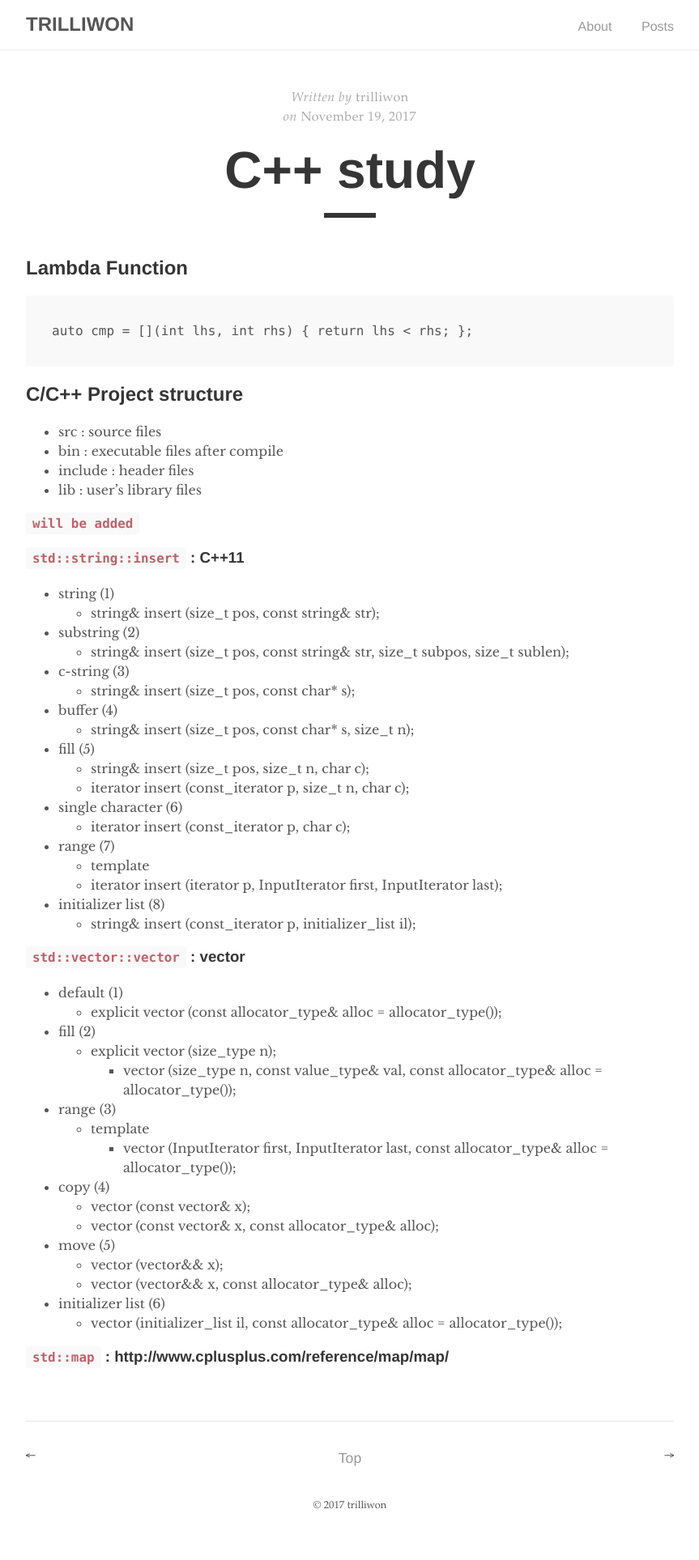
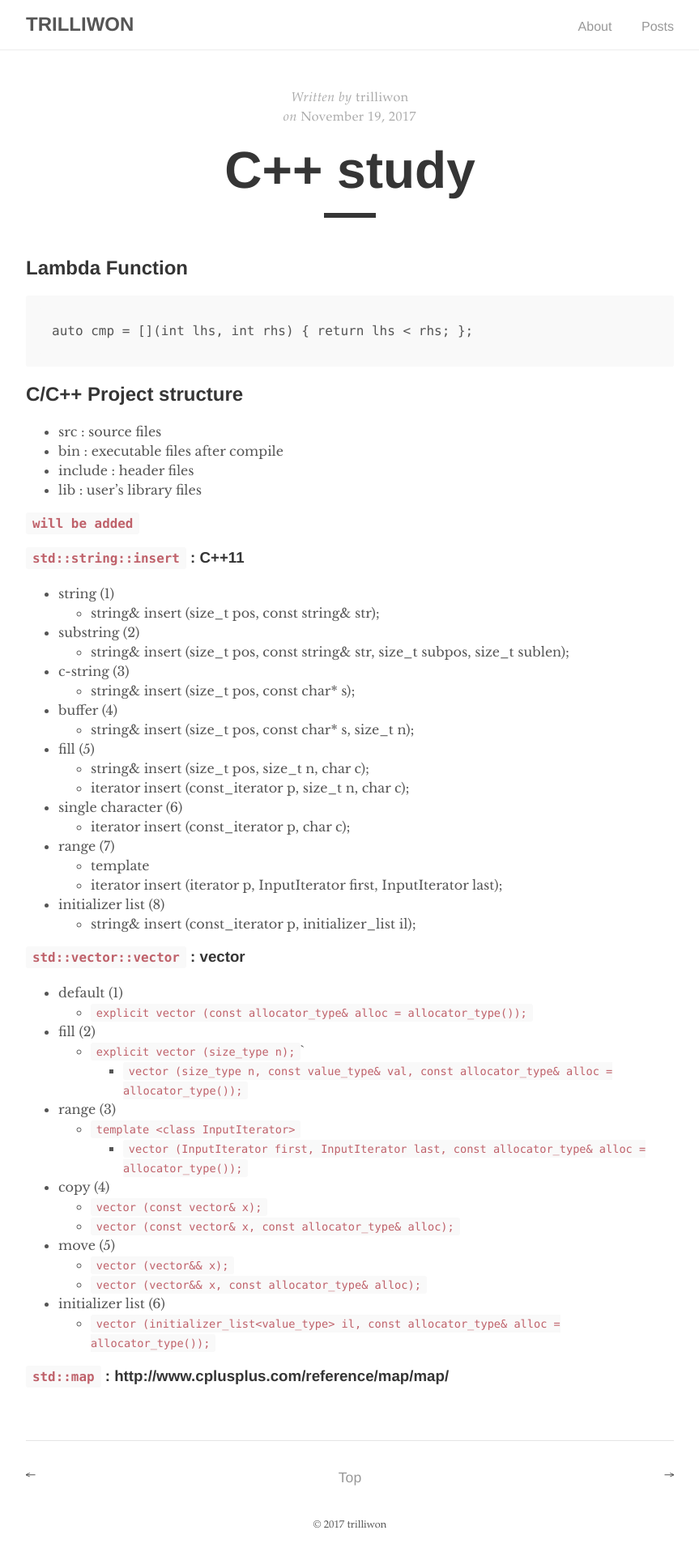
Before and after one commit to trilliwon/ABL, a Jekyll site: the page built from _posts/2017-11-19-cpp-howto.md, in a window 1280 px wide. Shown: the whole page at 81% size, without its empty margins (208-1071 px from the left). Built offline with Jekyll 4.4.1, drawn with Linux system fonts in a browser that asks for light colours; before the commit the page ends 1903 px from its top, so only the background shows below that.

Commit message:
Fri Dec  1 12:37:06 KST 2017

```diff
--- a/_posts/2017-11-19-cpp-howto.md
+++ b/_posts/2017-11-19-cpp-howto.md
@@ -46,20 +46,20 @@ auto cmp = [](int lhs, int rhs) { return lhs < rhs; };
 ### `std::vector::vector` : vector
 
 - default (1)
-  - explicit vector (const allocator_type& alloc = allocator_type());
+  - `explicit vector (const allocator_type& alloc = allocator_type());`
 - fill (2)
-  - explicit vector (size_type n);
-    - vector (size_type n, const value_type& val, const allocator_type& alloc = allocator_type());
+  - `explicit vector (size_type n);``
+    - `vector (size_type n, const value_type& val, const allocator_type& alloc = allocator_type());`
 - range (3)
-  - template <class InputIterator>
-    - vector (InputIterator first, InputIterator last, const allocator_type& alloc = allocator_type());
+  - `template <class InputIterator>`
+    - `vector (InputIterator first, InputIterator last, const allocator_type& alloc = allocator_type());`
 - copy (4)
-  - vector (const vector& x);
-  - vector (const vector& x, const allocator_type& alloc);
+  - `vector (const vector& x);`
+  - `vector (const vector& x, const allocator_type& alloc);`
 - move (5)
-  - vector (vector&& x);
-  - vector (vector&& x, const allocator_type& alloc);
+  - `vector (vector&& x);`
+  - `vector (vector&& x, const allocator_type& alloc);`
 - initializer list (6)
-  - vector (initializer_list<value_type> il, const allocator_type& alloc = allocator_type());
+  - `vector (initializer_list<value_type> il, const allocator_type& alloc = allocator_type());`
 
 ### `std::map` : http://www.cplusplus.com/reference/map/map/
```
